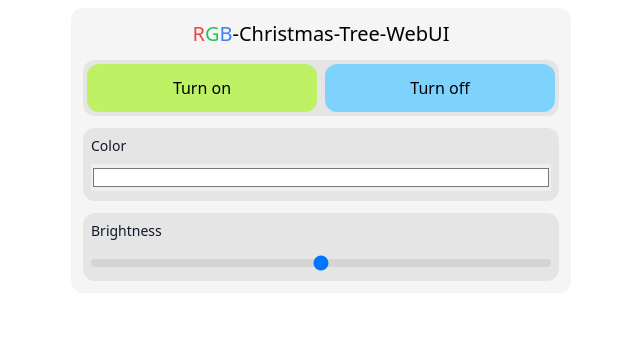
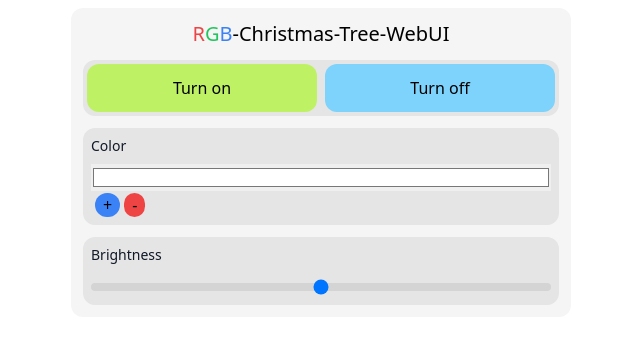
Before and after one commit to JonasBernard/led-christmas-tree-webui, a Flask app: page / in a window 1280 px wide. Shown: the top 344 px of the page, without its empty margins (319-959 px from the left). Run offline with Flask 2, Linux system fonts and the light colour scheme; some libraries are stand-ins or nearby versions.

Commit message:
Add function to save Colors in localstorage

```diff
--- a/src/static/main.js
+++ b/src/static/main.js
@@ -1,28 +1,39 @@
-document.getElementById("colorPicker").addEventListener('input', (e) => {
+document.getElementById("colorPicker").addEventListener("input", (e) => {
   setColor(e.target.value);
 });
 
-document.getElementById("brightness-range").addEventListener('input', (e) => {
+document.getElementById("brightness-range").addEventListener("input", (e) => {
   setBrightness(e.target.value);
 });
 
 function send(URL, data) {
-    fetch('/tree/' + URL, {
-        method: 'POST',
+  fetch("/tree/" + URL, {
+    method: "POST",
     headers: {
-            'Accept': 'application/json',
-            'Content-Type': 'application/json'
+      Accept: "application/json",
+      "Content-Type": "application/json",
     },
-        body: JSON.stringify(data)
+    body: JSON.stringify(data),
   })
-    .then(response => response.json())
-    .then(response => setMessage(response.message));
+    .then((response) => response.json())
+    .then((response) => setMessage(response.message));
 }
 
-function setColor(color) { send("color/", { "color": color }); }
-function setBrightness(brightness) { send("brightness/", { "brightness": brightness }) }
-function turnOn() { send("on/", null); }
-function turnOff() { send("off/", null); }
+let currentColor = "#ffffff";
+
+function setColor(color) {
+  currentColor = color;
+  send("color/", { color: color });
+}
+function setBrightness(brightness) {
+  send("brightness/", { brightness: brightness });
+}
+function turnOn() {
+  send("on/", null);
+}
+function turnOff() {
+  send("off/", null);
+}
 
 let timer = null;
 
@@ -31,10 +42,11 @@ function closeMessage() {
 }
 
 function setMessage(message) {
-    document.getElementById("message-container").innerHTML =
-        `<div class="flex justify-center">
+  document.getElementById(
+    "message-container"
+  ).innerHTML = `<div class="flex justify-center">
             <div class="flex gap-4 bg-green-300 rounded-xl px-4 py-2">
-                ${ message }
+                ${message}
                 <span><button onclick="closeMessage()">&#x2715</s></span>
             </div>
         </div>`;
@@ -44,3 +56,40 @@ function setMessage(message) {
   }
   timer = setTimeout(closeMessage, 2000);
 }
+
+let savedColors = [];
+
+function saveColor() {
+  if (currentColor == null) return;
+  if (savedColors.includes(currentColor)) return;
+  savedColors.push(currentColor);
+  window.localStorage.setItem("savedColors", JSON.stringify(savedColors));
+
+  loadSavedColors();
+}
+
+function loadSavedColors() {
+  savedColors = JSON.parse(window.localStorage.getItem("savedColors"));
+
+  let genHTML = "";
+  for (let color of savedColors) {
+    genHTML += `\n<button class="px-3 py-1 rounded-xl" style="height: 1.5em; background-color: ${color}" onclick="applyColor('${color}')"></button>`;
+  }
+
+  document.getElementById("savedColorHolder").innerHTML = genHTML;
+}
+
+function applyColor(color) {
+    document.getElementById('colorPicker').value = color;
+    setColor(color);
+}
+
+function removeColor() {
+    if (currentColor == null) return;
+    savedColors = savedColors.filter(c => c != currentColor);
+    window.localStorage.setItem("savedColors", JSON.stringify(savedColors));
+
+    loadSavedColors();
+}
+
+loadSavedColors();
--- a/src/templates/index.html
+++ b/src/templates/index.html
@@ -1,5 +1,6 @@
 <!DOCTYPE html>
 <html lang="en">
+
 <head>
     <meta charset="UTF-8">
     <meta http-equiv="X-UA-Compatible" content="IE=edge">
@@ -9,12 +10,14 @@
     <script src="https://cdn.tailwindcss.com"></script>
     <script src="/static/main.js" defer></script>
 </head>
+
 <body class="p-0 m-0 relative">
     <div id="message-container" class="absolute top-1 w-full"></div>
 
     <div class="m-auto mt-2 rounded-xl flex flex-col gap-3 lg:w-[500px] w-full bg-neutral-100 p-3">
         <span class="text-xl flex-1 text-center">
-            <span class="text-red-500 m-0 p-0">R</span><span class="text-green-500 m-0 p-0">G</span><span class="text-blue-500 m-0 p-0">B</span>-Christmas-Tree-WebUI
+            <span class="text-red-500 m-0 p-0">R</span><span class="text-green-500 m-0 p-0">G</span><span
+                class="text-blue-500 m-0 p-0">B</span>-Christmas-Tree-WebUI
         </span>
         <div class="bg-neutral-200 rounded-xl flex">
             <button class="p-3 m-1 flex-1 bg-lime-300 rounded-xl" onclick="turnOn()">Turn on</button>
@@ -22,15 +25,23 @@
         </div>
         <div class="bg-neutral-200 rounded-xl p-2">
             <label for="bcolorPicker" class="block mb-2 text-sm font-medium text-gray-900">Color</label>
-            <input id="colorPicker" type="color" class="w-full" value="#ffffff"/>
+            <input id="colorPicker" type="color" class="w-full" value="#ffffff" />
+            <div class="flex gap-1">
+                <div id="savedColorHolder">
+                </div>
+                <button class="px-2 rounded-full bg-blue-500" onclick="saveColor()">+</button>
+                <button class="px-2 rounded-full bg-red-500" onclick="removeColor()">-</button>
+            </div>
         </div>
 
         <div class="bg-neutral-200 rounded-xl p-2">
             <label for="brightness-range" class="block mb-2 text-sm font-medium text-gray-900">Brightness</label>
-            <input id="brightness-range" type="range" value="0.5" min="0" max="1" step="0.01" class="w-full h-2 bg-neutral-300 rounded-xl appearance-none cursor-pointer">
+            <input id="brightness-range" type="range" value="0.5" min="0" max="1" step="0.01"
+                class="w-full h-2 bg-neutral-300 rounded-xl appearance-none cursor-pointer">
         </div>
 
     </div>
 
 </body>
+
 </html>
```
Lines whose indentation alone changed are shown as unchanged.
